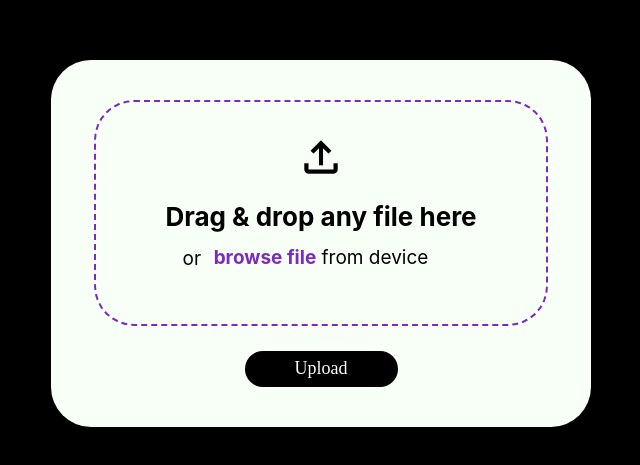
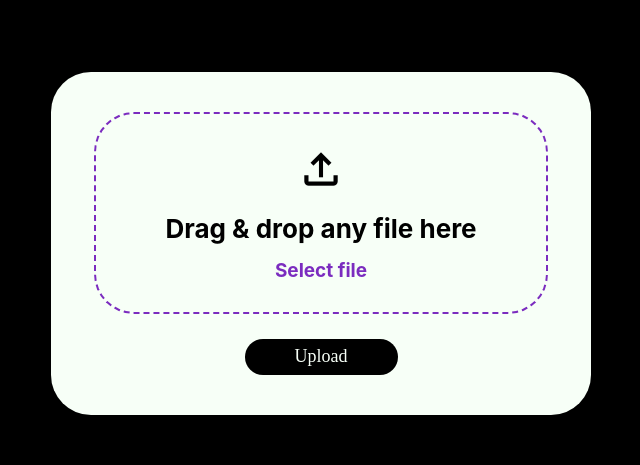
Before and after one commit to meetsutariya/3D_Brain_MRI_Visualizer, a React (Create React App) app in the folder Frontend/: page / in a window 1280 px wide. Shown: the part 157-622 px from the top of the page, without its empty margins (319-959 px from the left). Built offline with nearby package versions, Linux system fonts and the light colour scheme.

Commit message:
UI changes and display file name

```diff
--- a/Frontend/src/App.css
+++ b/Frontend/src/App.css
@@ -88,6 +88,7 @@ html, body {
 	  color: #7b2cbf;
 	  font-weight: bolder;
 	  cursor: pointer;
+	  top: auto;
   }
   .browse-files span {
 	  position: relative;
@@ -95,6 +96,9 @@ html, body {
   }
   .default-file-input {
 	  opacity: 0;
+	  position: absolute;
+	  z-index: -1;
+	  text-decoration: none;
   }
   .cannot-upload-message {
 	  background-color: #ffc6c4;
--- a/Frontend/src/FileUploader.js
+++ b/Frontend/src/FileUploader.js
@@ -4,11 +4,19 @@ import { useNavigate } from "react-router-dom";
 
 
 const FileUploader = ({ setUploadedFile }) => {
-
+  const [file, setFile] = useState(null);
   const navigate = useNavigate();
 
+  const handleFileChange = (e) => {
+    if (e.target.files) {
+      setFile(e.target.files[0]);
+      // console.log(e);
+    }
+  };
+
   const handleChange = (e) => {
-    const selectedFile = e.target.files[0];
+    // const selectedFile = e.target.files[0];
+    const selectedFile = file;
 
     if (selectedFile) {
       setUploadedFile(selectedFile);
@@ -62,8 +70,26 @@ const FileUploader = ({ setUploadedFile }) => {
         <div className="drag-file-area">
           <span className="material-icons-outlined upload-icon"> file_upload </span>
           <h3 className="dynamic-message"> Drag & drop any file here </h3>
-          <label className="label"> or <span className="browse-files"> <input type="file" className="default-file-input" onChange={handleChange}/> <span className="browse-files-text">browse file</span> <span>from device</span> </span> </label>
+          <label className="label">
+              <span className="browse-files">
+                <input type="file" className="default-file-input" onChange={handleFileChange}/>
+                  <span className="browse-files-text">
+                    Select file
+                  </span>
+                {/* <span>
+                  from device
+                </span>  */}
+              </span>
+          </label>
         </div>
+        {file && (
+        <section>
+          File details:
+          <ul>
+            <li>Name: {file.name}</li>
+          </ul>
+        </section>
+      )}
         <span className="cannot-upload-message"> <span className="material-icons-outlined">error</span> Please select a file first <span className="material-icons-outlined cancel-alert-button">cancel</span> </span>
         <div className="file-block">
           <div className="file-info"> <span className="material-icons-outlined file-icon">description</span> <span className="file-name"> </span> | <span className="file-size">  </span> </div>
@@ -73,8 +99,6 @@ const FileUploader = ({ setUploadedFile }) => {
         <button type="button" className="upload-button" onClick={handleChange}> Upload </button>
       </div>
   </form>
-
-
   );
 };
 
```
